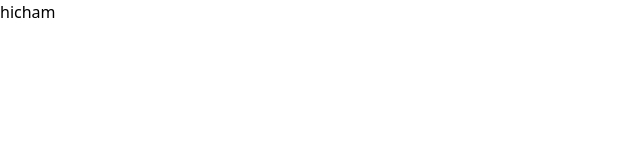
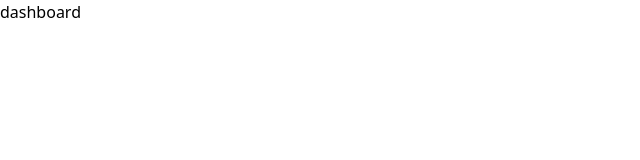
Before and after one commit to Hicham-Azeroual/blog, a React (Vite) app in the folder client/: page /dashboard in a window 1280 px wide. Shown: the top 160 px of the page, without its empty margins (0-640 px from the left). Built offline with nearby package versions, Linux system fonts and the light colour scheme.

Commit message:
create pages and routes

```diff
--- a/client/package.json
+++ b/client/package.json
@@ -11,7 +11,8 @@
   },
   "dependencies": {
     "react": "^18.3.1",
-    "react-dom": "^18.3.1"
+    "react-dom": "^18.3.1",
+    "react-router-dom": "^6.28.0"
   },
   "devDependencies": {
     "@eslint/js": "^9.13.0",
--- a/client/src/App.jsx
+++ b/client/src/App.jsx
@@ -1,7 +1,22 @@
+import { BrowserRouter,Routes,Route } from "react-router-dom"
+import Home from "./pages/Home"
+import About from "./pages/About"
+import Singnin from "./pages/Singnin"
+import SingnUp from "./pages/SingnUp"
+import Dashboard from "./pages/Dashboard"
+import Projects from "./pages/Projects"
 export default function App() {
   return (
-    <div className="text-2xl text-red-600">
-      hicham
-    </div>
+    <BrowserRouter >
+      <Routes>
+        <Route path="/" element={<Home></Home>}></Route>
+        <Route path="/about" element={<About></About>}></Route>
+        <Route path="/sigin-in" element={<Singnin></Singnin>}></Route>
+        <Route path="/sign-up" element={<SingnUp></SingnUp>}></Route>
+        <Route path="/dashboard" element={<Dashboard></Dashboard>}></Route>
+        <Route path="/projects" element={<Projects></Projects>}></Route>
+
+      </Routes>
+    </BrowserRouter>
   )
 }
--- /dev/null
+++ b/client/src/pages/About.jsx
@@ -0,0 +1,9 @@
+function About() {
+  return (
+    <div>
+      about
+    </div>
+  )
+}
+
+export default About
--- /dev/null
+++ b/client/src/pages/Dashboard.jsx
@@ -0,0 +1,8 @@
+
+export default function Dashboard() {
+  return (
+    <div>
+      dashboard
+    </div>
+  )
+}
--- /dev/null
+++ b/client/src/pages/Home.jsx
@@ -0,0 +1,7 @@
+export default function Home() {
+  return (
+    <div>
+      home
+    </div>
+  )
+}
--- /dev/null
+++ b/client/src/pages/Projects.jsx
@@ -0,0 +1,10 @@
+
+function Projects() {
+  return (
+    <div>
+      projects
+    </div>
+  )
+}
+
+export default Projects
--- /dev/null
+++ b/client/src/pages/SingnIn.jsx
@@ -0,0 +1,7 @@
+export default function Singnin() {
+  return (
+    <div>
+      sing in
+    </div>
+  )
+}
--- /dev/null
+++ b/client/src/pages/SingnUp.jsx
@@ -0,0 +1,10 @@
+
+function SingnUp() {
+  return (
+    <div>
+      sin up
+    </div>
+  )
+}
+
+export default SingnUp
```
Also changed, not shown: 1 other file (tests, documents, lock files or other folders).
